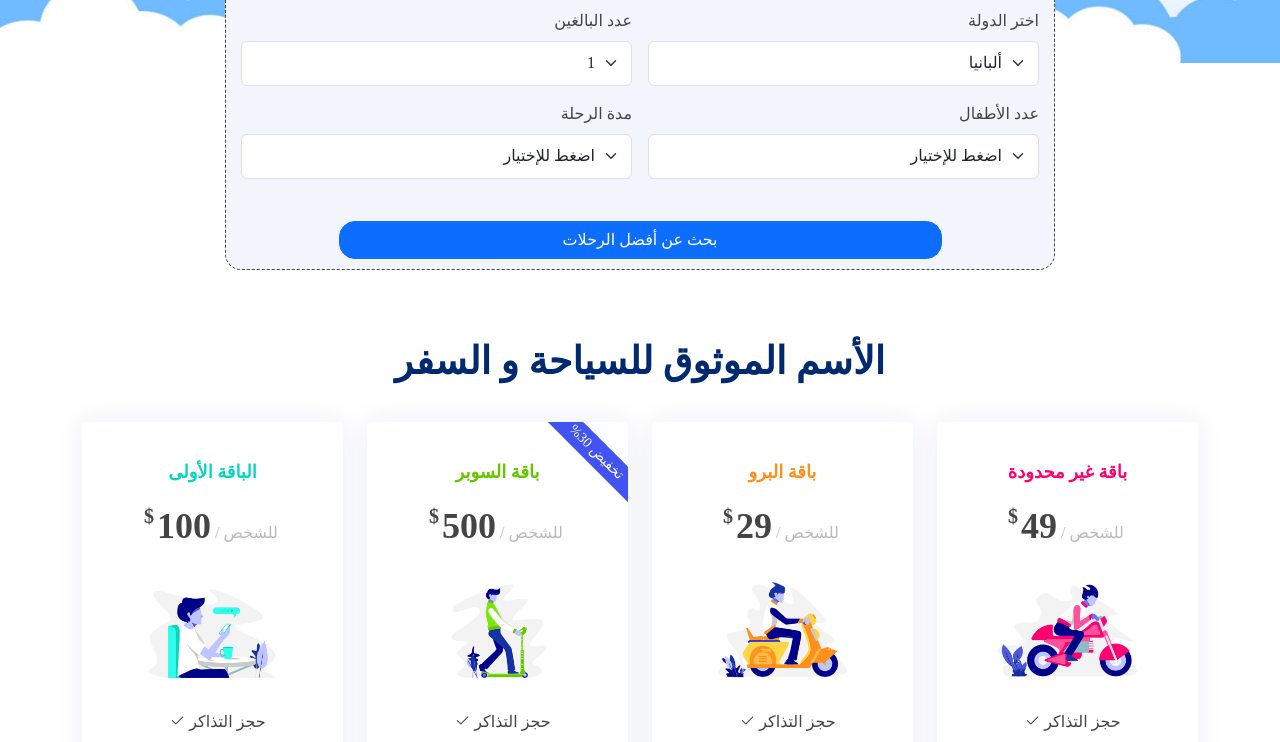
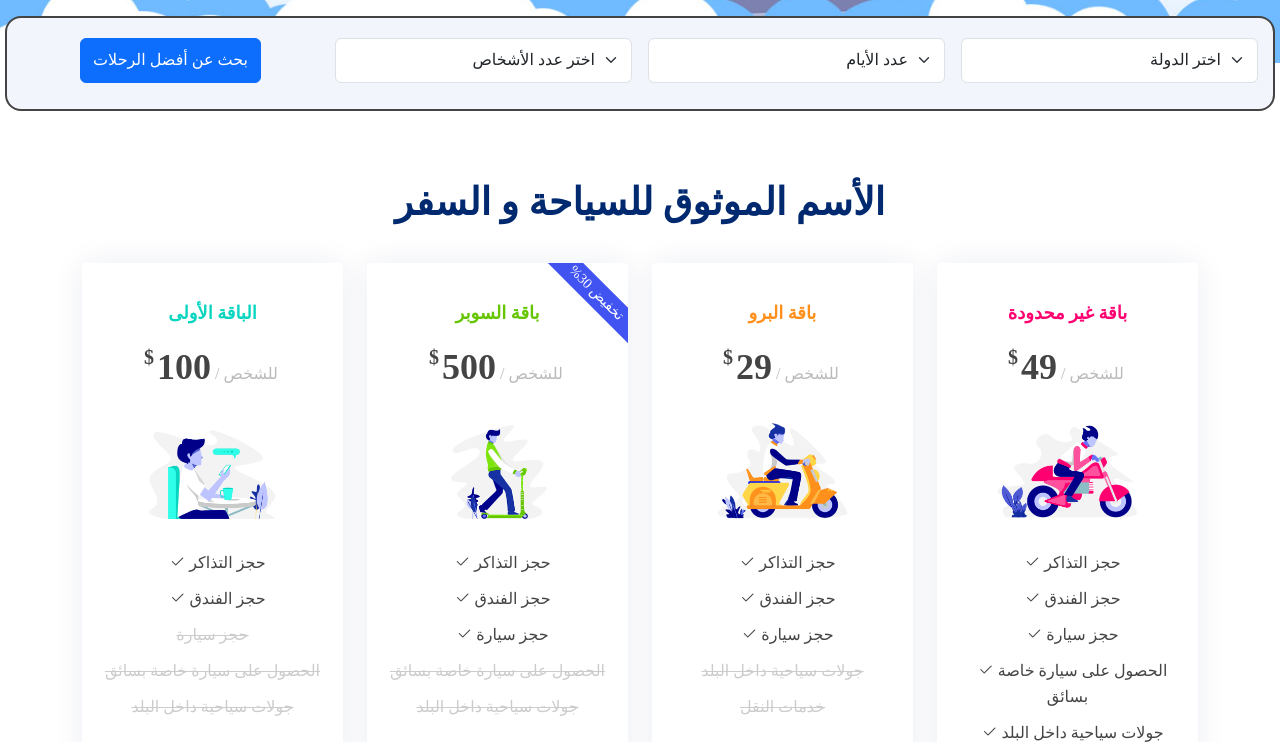
Before and after one commit to shadyplus/test-13-02-2024, a plain HTML site: page index.html in a window 1280 px wide. Shown: the part 545-1287 px from the top of the page. Drawn offline with Linux system fonts and the light colour scheme; a web font is replaced by a local one.

Commit message:
edited css

```diff
--- a/index.html
+++ b/index.html
@@ -136,12 +136,12 @@
 
 @media only screen and (max-width: 600px) {
   #tm-section-search {
-    margin-top: -2.95rem;
+    margin-top: -6.95rem;
   }
 }
 @media only screen and (min-width: 600px) {
   #tm-section-search {
-    margin-top: -7.95rem;
+    margin-top: -2.95rem;
   }
 }
 
@@ -151,8 +151,8 @@
    margin-left: 5px;" class="row tm-banner-row" id="tm-section-search">
 
     <form dir="rtl" action="index.html" method="get" class="tm-search-form tm-section-pad-2">
-        <div style="text-align: center;">
-            <!-- <img class="img-fluid" src="./assets/img/free-spirit-logo-0142.png" alt=""> -->
+        <!-- <div style="text-align: center;">
+            <img class="img-fluid" src="./assets/img/free-spirit-logo-0142.png" alt="">
             <p style="margin: 10px 0 0 0;
             padding: 0;
             font-size: 30px;
@@ -161,13 +161,14 @@
             color: #012970; margin-bottom: 20px;">
               البحث عن أفضل العروض
             </p>
-        </div>
-
-
-        <div class="form-row tm-search-form-row">
+        </div> -->
+
+
+        <div style="margin-top: 20px;" class="form-row tm-search-form-row">
             <div style="text-align: right;" class="form-group tm-form-group tm-form-group-pad tm-form-group-1">
-                <label style="text-align: right;" for="inputCity">اختر الدولة </label>
+                <!-- <label style="text-align: right;" for="inputCity">اختر الدولة </label> -->
                 <select name="" class="form-control tm-select form-select" id="">
+                    <option value=""> اختر الدولة </option>
                     <option value="">ألبانيا </option>
                     <option value="">جورجيا</option>
                     <option value="">أزربيجان</option>
@@ -176,9 +177,11 @@
                 </select>
             </div>
             <div style="text-align: right;" class="form-group tm-form-group tm-form-group-pad tm-form-group-1">
-              <label for="inputAdult">عدد البالغين</label>
+              <!-- <label for="inputAdult">عدد البالغين</label>      -->
                     <select name="adult" class="form-control tm-select form-select" id="inputAdult">
-                        <option value="1" selected>1</option>
+                      <option  selected>عدد الأيام</option>
+                        <option value="1" >1</option>
+
                         <option value="2">2</option>
                         <option value="3">3</option>
                         <option value="4">4</option>
@@ -191,6 +194,23 @@
                     </select>
             </div>
             <div style="text-align: right;" class="form-group tm-form-group tm-form-group-pad tm-form-group-1">
+              <!-- <label for="inputAdult">عدد البالغين</label>      -->
+                    <select name="adult" class="form-control tm-select form-select" id="inputAdult">
+                      <option value="0" selected>اختر عدد الأشخاص</option>
+
+                      <option value="1">1</option>
+                        <option value="2">2</option>
+                        <option value="3">3</option>
+                        <option value="4">4</option>
+                        <option value="5">5</option>
+                        <option value="6">6</option>
+                        <option value="7">7</option>
+                        <option value="8">8</option>
+                        <option value="9">9</option>
+                        <option value="10">10</option>
+                    </select>
+            </div>
+            <!-- <div style="text-align: right;" class="form-group tm-form-group tm-form-group-pad tm-form-group-1">
               <label for="inputChildren">عدد الأطفال</label>
               <select name="children" class="form-control tm-select form-select" id="inputChildren">
                 <option value="0" selected>اضغط للإختيار </option>
@@ -204,9 +224,9 @@
                   <option value="8">8</option>
                   <option value="9">9</option>
               </select>
-            </div>
-            <div style="text-align: right;" class="form-group tm-form-group tm-form-group-1">
-                <!-- <div class="form-group tm-form-group tm-form-group-pad tm-form-group-2">
+            </div> -->
+            <!-- <div style="text-align: right;" class="form-group tm-form-group tm-form-group-1">
+                <div class="form-group tm-form-group tm-form-group-pad tm-form-group-2">
                     <label for="inputRoom">كم عدد الأيام</label>
                     <select name="room" class="form-control tm-select" id="inputRoom">
                         <option value="1" selected>1 يوم</option>
@@ -220,8 +240,8 @@
                         <option value="9">9 أيام</option>
                         <option value="10">10 أيام</option>
                     </select>
-                </div> -->
-                <!-- <div style="text-align: right;" class="form-group tm-form-group tm-form-group-pad tm-form-group-3">
+                </div>
+                <div style="text-align: right;" class="form-group tm-form-group tm-form-group-pad tm-form-group-3">
                     <label for="inputAdult">بالغ</label>
                     <select name="adult" class="form-control tm-select" id="inputAdult">
                         <option value="1" selected>1</option>
@@ -235,7 +255,7 @@
                         <option value="9">9</option>
                         <option value="10">10</option>
                     </select>
-                </div> -->
+                </div>
                 <div style="text-align: right;" class="form-group tm-form-group tm-form-group-pad tm-form-group-3">
 
                     <label for="inputChildren"> مدة الرحلة </label>
@@ -252,7 +272,21 @@
                         <option value="9">9</option>
                     </select>
                 </div>
-            </div>
+            </div> -->
+                          <button  style="margin: auto; height: 45px;margin: auto;
+                          height: 45px;
+                          /* width: 23%; */
+                          margin-top: 0px;" type="submit" class=" shady btn btn-primary tm-btn  text-uppercase "  id="btnSubmit">بحث عن أفضل الرحلات </button>
+              <style>
+
+
+
+              </style>
+            <!-- <div style="text-align: center;">
+              <button style="margin: auto; height: 45px;" type="submit" class="btn btn-primary tm-btn  text-uppercase " id="btnSubmit">بحث عن أفضل الرحلات </button>
+
+            </div> -->
+            <!-- <button type="submit" class="btn btn-primary tm-btn  text-uppercase " id="btnSubmit">بحث عن أفضل الرحلات </button>     -->
         </div>
         <!-- <div class="form-row tm-search-form-row">
 
@@ -271,7 +305,7 @@
           <!-- <button type="submit" class="btn btn-primary tm-btn tm-btn-search text-uppercase" id="btnSubmit">بحث عن أفضل الرحلات </button> -->
       </div>
       <div style="text-align: center; margin-bottom: 10px;">
-        <button type="submit" class="btn btn-primary tm-btn tm-btn-search text-uppercase w-75" id="btnSubmit">بحث عن أفضل الرحلات </button>
+        <!-- <button type="submit" class="btn btn-primary tm-btn tm-btn-search text-uppercase w-50" id="btnSubmit">بحث عن أفضل الرحلات </button>     -->
 
       </div>
     </form>
@@ -280,9 +314,9 @@
 <style>
   .tm-search-form {
     background-color: #f2f5fc;
-    border: 1px dashed;
+    border: 2px solid;
     width: 100%;
-    max-width: 830px;
+    max-width:1282px;
     margin-left: 15px;
     margin-right: 15px;
     border-radius: 16px;
@@ -301,10 +335,19 @@
     margin-right: -5px;
     margin-left: -5px;
   }
+
   .tm-form-group-1 {
-    width: 50%;
+    width: 25%;
 
   }
+
+@media only screen and (max-width: 600px) {
+  .tm-form-group-1 {
+    width: 100%;
+  }
+
+}
+
   .tm-form-group-pad {
     padding: 0 8px;
   }
@@ -1538,7 +1581,7 @@
                 </div>
               </div>
               <div class="member-info">
-                <h4>ايمان محمود   </h4>
+                <h4> محمود زكريا    </h4>
                 <span>ٍSocial Media Manager</span>
                 <p dir="rtl">لديه خبرة في إدارة المواقع و التسويق عبر الإنترنت و برمجة المواقع   الأمن السيبراني .</p>
               </div>
```
